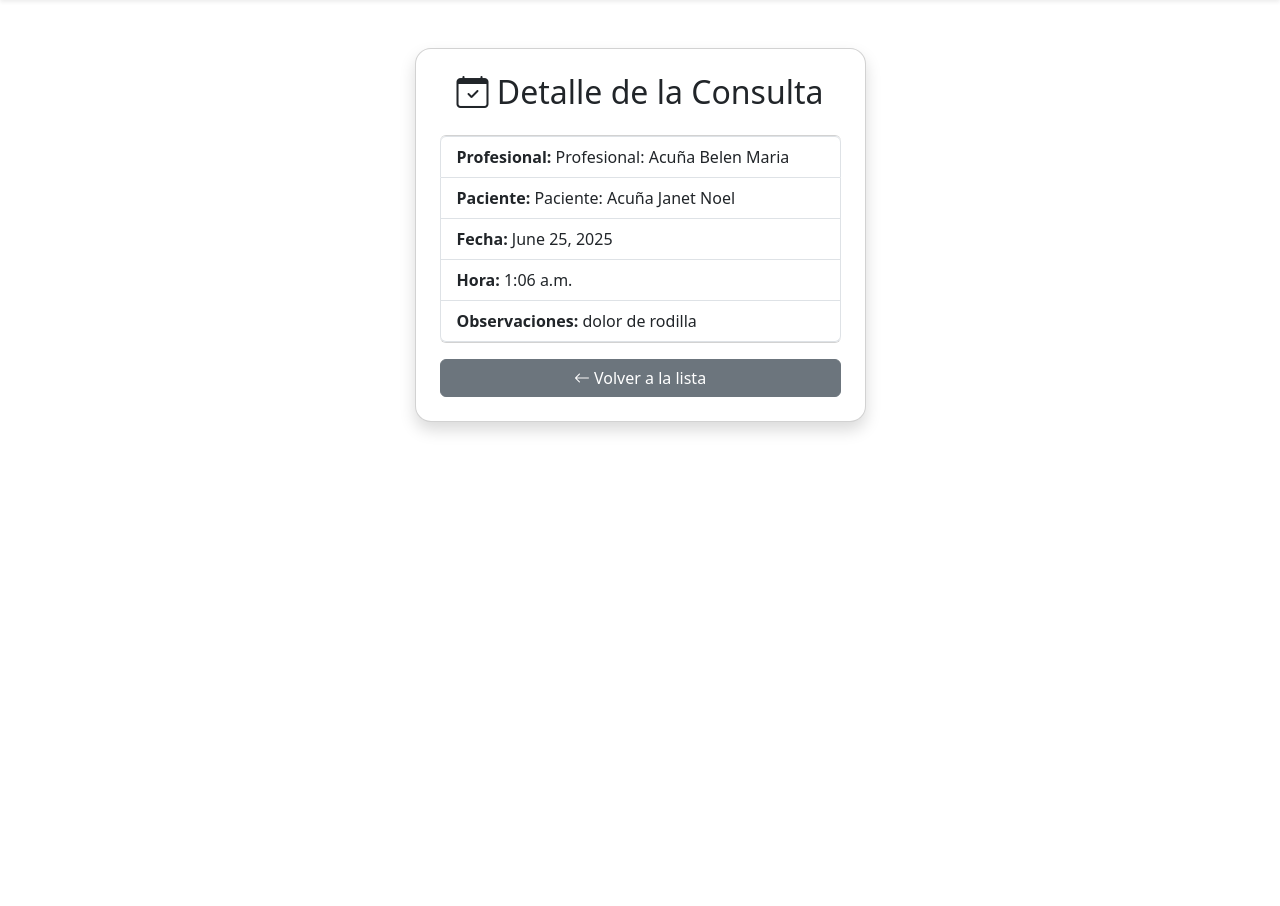
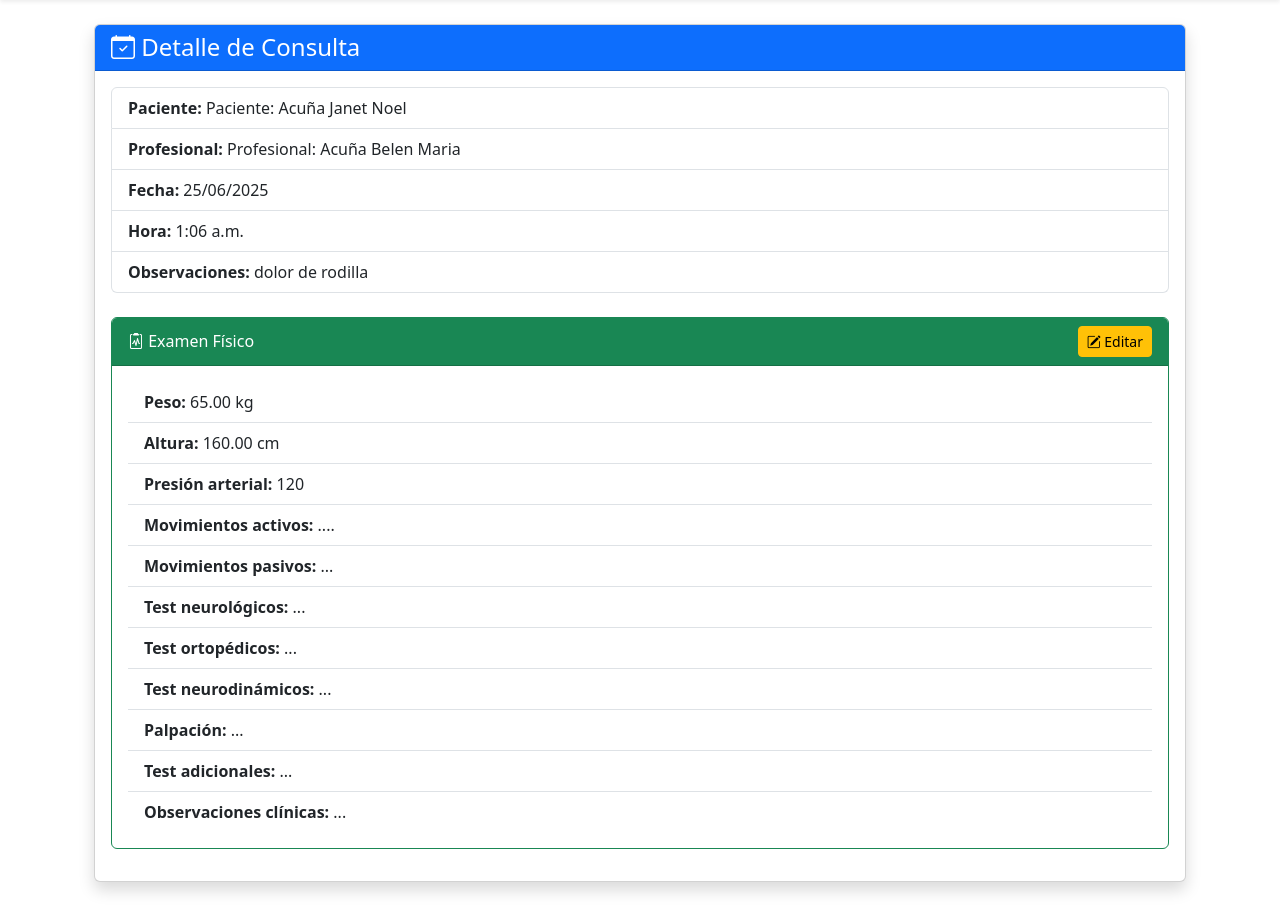
Before and after one commit to 1995-acuna/coder_python_2025, a Django app: page /detalle_consulta/1/ in a window 1280 px wide. Shown: the part 56-962 px from the top of the page. Before the commit the page ends 489 px from the top, so only its background shows below. Run offline with Django 5.2, Linux system fonts and the light colour scheme; data comes from the database, SQL or seed files in the repository; both versions use the stored data as it was after the commit.

Commit message:
Agregar modelo ExamenFisico y formularios asociados; actualizar vistas

```diff
--- a/kinesiologia/models.py
+++ b/kinesiologia/models.py
@@ -34,3 +34,20 @@ class Consulta (models.Model):
 
     def __str__(self):
         return f"Consulta: {self.Profesional} {self.Paciente}"
+
+class ExamenFisico(models.Model):
+    consulta = models.OneToOneField(Consulta, on_delete=models.CASCADE, related_name='examen_fisico')
+    peso = models.DecimalField(max_digits=5, decimal_places=2)
+    altura = models.DecimalField(max_digits=5, decimal_places=2)
+    presion_arterial = models.CharField(max_length=20)
+    movimientos_activos = models.TextField()
+    movimientos_pasivos = models.TextField()
+    test_neurologicos = models.TextField()
+    test_ortopedicos = models.TextField()
+    test_neurodinamicos = models.TextField()
+    palpacion = models.TextField()
+    test_adicionales = models.TextField()
+    observaciones_clinicas = models.TextField()
+
+    def __str__(self):
+        return f"Examen físico de {self.consulta.Paciente} ({self.consulta.Fecha})"
--- a/kinesiologia/templates/consulta_detail.html
+++ b/kinesiologia/templates/consulta_detail.html
@@ -1,21 +1,49 @@
 {% extends 'base.html' %}
 {% block content %}
-<div class="row justify-content-center">
-  <div class="col-md-6 col-lg-5">
-    <div class="card shadow rounded-4 p-4 mt-4">
-      <h2 class="mb-4 text-center">
-        <i class="bi bi-calendar-check"></i> Detalle de la Consulta
-      </h2>
-      <ul class="list-group mb-3">
-        <li class="list-group-item"><b>Profesional:</b> {{ consulta.Profesional }}</li>
-        <li class="list-group-item"><b>Paciente:</b> {{ consulta.Paciente }}</li>
-        <li class="list-group-item"><b>Fecha:</b> {{ consulta.Fecha }}</li>
-        <li class="list-group-item"><b>Hora:</b> {{ consulta.Hora }}</li>
-        <li class="list-group-item"><b>Observaciones:</b> {{ consulta.Observaciones|default:'-' }}</li>
+<div class="container">
+  <div class="card shadow mb-4">
+    <div class="card-header bg-primary text-white">
+      <h4 class="mb-0"><i class="bi bi-calendar-check"></i> Detalle de Consulta</h4>
+    </div>
+    <div class="card-body">
+      <!-- Datos de la consulta -->
+      <ul class="list-group mb-4">
+        <li class="list-group-item"><strong>Paciente:</strong> {{ consulta.Paciente }}</li>
+        <li class="list-group-item"><strong>Profesional:</strong> {{ consulta.Profesional }}</li>
+        <li class="list-group-item"><strong>Fecha:</strong> {{ consulta.Fecha|date:'d/m/Y' }}</li>
+        <li class="list-group-item"><strong>Hora:</strong> {{ consulta.Hora }}</li>
+        <li class="list-group-item"><strong>Observaciones:</strong> {{ consulta.Observaciones|default:'-' }}</li>
       </ul>
-      <a href="{% url 'lista_consultas' %}" class="btn btn-secondary w-100">
-        <i class="bi bi-arrow-left"></i> Volver a la lista
-      </a>
+      {% if examen %}
+      <div class="card border-success mb-3">
+        <div class="card-header bg-success text-white d-flex justify-content-between align-items-center">
+          <span><i class="bi bi-clipboard2-pulse"></i> Examen Físico</span>
+          <a href="{% url 'editar_examen_fisico' examen.id %}" class="btn btn-warning btn-sm"><i class="bi bi-pencil-square"></i> Editar</a>
+        </div>
+        <div class="card-body">
+          <ul class="list-group list-group-flush">
+            <li class="list-group-item"><strong>Peso:</strong> {{ examen.peso }} kg</li>
+            <li class="list-group-item"><strong>Altura:</strong> {{ examen.altura }} cm</li>
+            <li class="list-group-item"><strong>Presión arterial:</strong> {{ examen.presion_arterial }}</li>
+            <li class="list-group-item"><strong>Movimientos activos:</strong> {{ examen.movimientos_activos }}</li>
+            <li class="list-group-item"><strong>Movimientos pasivos:</strong> {{ examen.movimientos_pasivos }}</li>
+            <li class="list-group-item"><strong>Test neurológicos:</strong> {{ examen.test_neurologicos }}</li>
+            <li class="list-group-item"><strong>Test ortopédicos:</strong> {{ examen.test_ortopedicos }}</li>
+            <li class="list-group-item"><strong>Test neurodinámicos:</strong> {{ examen.test_neurodinamicos }}</li>
+            <li class="list-group-item"><strong>Palpación:</strong> {{ examen.palpacion }}</li>
+            <li class="list-group-item"><strong>Test adicionales:</strong> {{ examen.test_adicionales }}</li>
+            <li class="list-group-item"><strong>Observaciones clínicas:</strong> {{ examen.observaciones_clinicas }}</li>
+          </ul>
+        </div>
+      </div>
+      {% else %}
+      <div class="alert alert-warning d-flex justify-content-between align-items-center">
+        <span><i class="bi bi-exclamation-circle"></i> No hay examen físico registrado para esta consulta.</span>
+        <a href="{% url 'crear_examen_fisico' consulta.id %}" class="btn btn-success btn-sm">
+          <i class="bi bi-plus-circle"></i> Agregar Examen Físico
+        </a>
+      </div>
+      {% endif %}
     </div>
   </div>
 </div>
--- a/kinesiologia/urls.py
+++ b/kinesiologia/urls.py
@@ -1,5 +1,7 @@
 from django.urls import path
 from . import views
+# from .views import registro
+from django.contrib.auth.views import LoginView, LogoutView
 
 
 urlpatterns = [
@@ -16,5 +18,9 @@ urlpatterns = [
     path('crear_consulta/', views.ConsultaCreateView.as_view(template_name='consulta_form.html'), name='crear_consulta'),
     path('detalle_consulta/<int:pk>/', views.ConsultaDetailView.as_view(template_name='consulta_detail.html'), name='detalle_consulta'),
     path('borrar_consulta/<int:pk>/', views.ConsultaDeleteView.as_view(template_name='consulta_confirm_delete.html'), name='borrar_consulta'),
-
+    path('consulta/<int:consulta_id>/examen/crear/', views.crear_examen_fisico, name='crear_examen_fisico'),
+    path('login/', LoginView.as_view(template_name='login.html'), name='login'),
+    path('logout/', LogoutView.as_view(next_page='login'), name='logout'),
+    path('listar_registros/', views.listar_registros, name='listar_registros'),
+    path('examen/<int:pk>/editar/', views.EditarExamenFisicoView.as_view(), name='editar_examen_fisico'),
 ]
--- a/kinesiologia/views.py
+++ b/kinesiologia/views.py
@@ -1,9 +1,11 @@
-from django.shortcuts import render #redirect
-# from .forms import ProfesionalForm, PacienteForm, ConsultaForm
+from django.shortcuts import render, get_object_or_404, redirect #redirect
+# from .forms import ProfesionalForm, PacienteForm, ConsultaForm,ExamenFisicoForm
 from django.contrib import messages
-from .models import Profesional, Paciente, Consulta
-from django.views.generic import ListView, DetailView, CreateView, DeleteView
+from .models import Profesional, Paciente, Consulta, ExamenFisico
+from django.views.generic import ListView, DetailView, CreateView, DeleteView, UpdateView
 from django.urls import reverse_lazy
+from .forms import ExamenFisicoForm
+
 
 
 
@@ -126,7 +128,13 @@ class ConsultaDetailView(DetailView):
     template_name = 'consulta_detail.html'
     context_object_name = 'consulta'
 
-
+    def get_context_data(self, **kwargs):
+        context = super().get_context_data(**kwargs)
+        try:
+            context['examen'] = self.object.examen_fisico
+        except ExamenFisico.DoesNotExist:
+            context['examen'] = None
+        return context
 
 
 class ConsultaDeleteView(DeleteView):
@@ -146,3 +154,32 @@ def listar_registros(request):
     pacientes = Paciente.objects.all()
     consultas = Consulta.objects.all()
     return render(request, 'listar_registros.html', {'profesionales': profesionales, 'pacientes': pacientes, 'consultas': consultas})
+
+
+def crear_examen_fisico(request, consulta_id):
+    consulta = get_object_or_404(Consulta, pk=consulta_id)
+    if hasattr(consulta, 'examen_fisico'):
+        return redirect('detalle_consulta', pk=consulta_id)
+    if request.method == 'POST':
+        form = ExamenFisicoForm(request.POST)
+        if form.is_valid():
+            examen = form.save(commit=False)
+            examen.consulta = consulta
+            examen.save()
+            return redirect('detalle_consulta', pk=consulta_id)
+    else:
+        form = ExamenFisicoForm()
+    return render(request, 'examen_fisico_form.html', {'form': form, 'consulta': consulta})
+
+
+class EditarExamenFisicoView(UpdateView):
+    model = ExamenFisico
+    form_class = ExamenFisicoForm
+    template_name = 'examen_fisico_form.html'
+
+    def form_valid(self, form):
+        messages.success(self.request, "Examen físico editado exitosamente.")
+        return super().form_valid(form)
+
+    def get_success_url(self):
+        return f"/detalle_consulta/{self.object.consulta.id}/"
```
Also changed, not shown: kinesiologia/forms.py (+19 -1 lines), kinesiologia/templates/examen_fisico_form.html (added, +33 -0 lines), kinesiologia/templates/login.html (added, +29 -0 lines), db.sqlite3, kinesiologia/migrations/0003_examenfisico.py (added).
